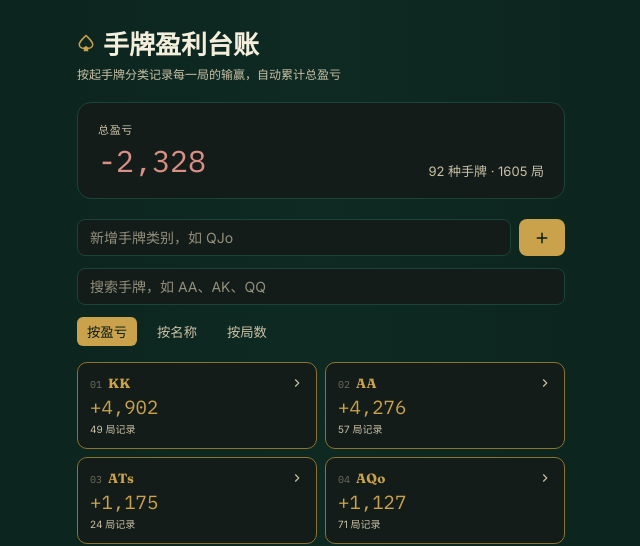
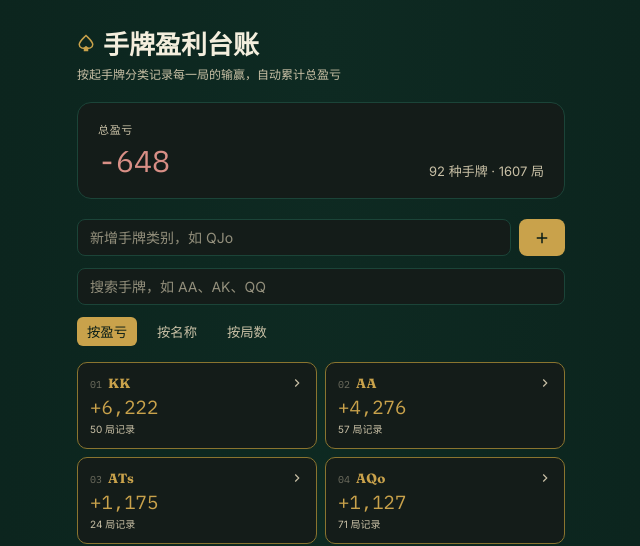
Before and after one commit to Suppppername/sometracker, a plain HTML site: page index.html in a window 1280 px wide. Shown: the top 546 px of the page, 319-959 px from the left. Drawn offline with Linux system fonts and the light colour scheme.

Commit message:
Add files via upload

```diff
--- a/index.html
+++ b/index.html
@@ -411,8 +411,17 @@ function parseChain(raw) {
   const parts = s.split("=");
   const out = [];
   const signedRe = /[+-]\d+(?:\.\d+)?/g;
-  const firstSigned = parts[0].match(signedRe) || [];
+
+  // first chunk: check for unsigned number at start, then signed ones
+  let firstChunk = parts[0];
+  const unsignedMatch = firstChunk.match(/^\d+(?:\.\d+)?/);
+  if (unsignedMatch) {
+    out.push(Number(unsignedMatch[0]));
+    firstChunk = firstChunk.slice(unsignedMatch[0].length);
+  }
+  const firstSigned = firstChunk.match(signedRe) || [];
   out.push(...firstSigned.map(Number));
+
   for (let i = 1; i < parts.length; i++) {
     let chunk = parts[i];
     if (!chunk) continue;
```
